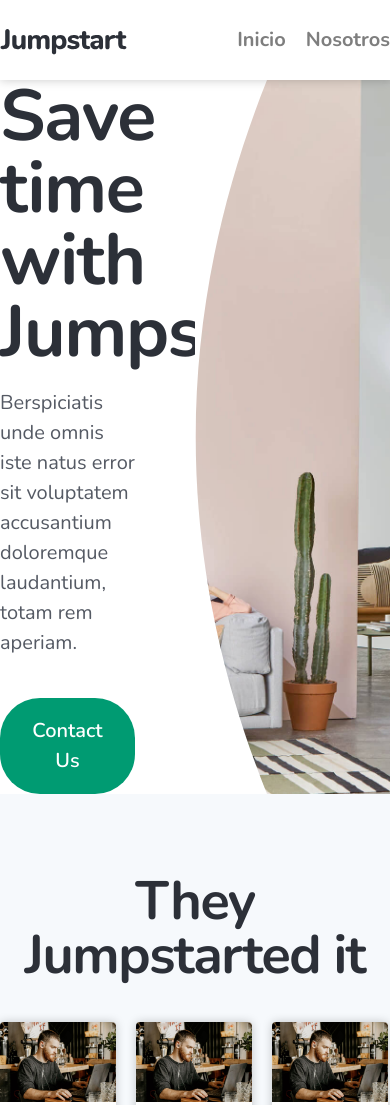
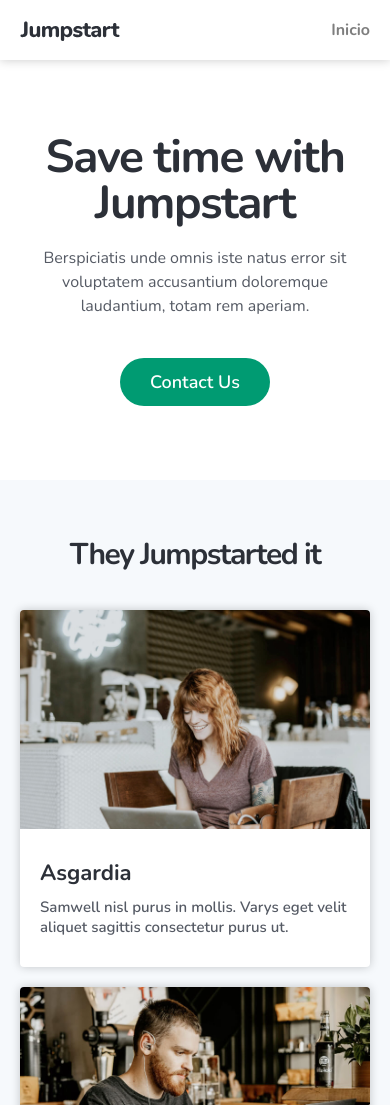
Before and after one commit to torricocristian/pp, a plain HTML site: page index.html in a window 390 px wide. Shown: the top 1105 px of the page. Drawn offline with nearby package versions, Linux system fonts and the light colour scheme.

Commit message:
feat(home): versión mobile

```diff
--- a/css/base.css
+++ b/css/base.css
@@ -106,12 +106,6 @@ a:focus{
 
  [hidden] {
      display: none;
- }
-
- .g-recaptcha{
-      display: flex;
-    justify-content: center;
-    transform: scale(.8);
  }
  /* ==========================================================================
     Base
@@ -574,14 +568,22 @@ input[type=number]::-webkit-outer-spin-button {
     border-radius: 4px;
     overflow: hidden;
     box-shadow: 0px 0px 10px #00000036;
+    position: relative;
 }
 
 .card__primary figure{
-
+    height: 0;
+    padding-bottom: 62.5%;
+    position: relative;
 }
 
 .card__primary figure img{
     width: 100%;
+    position: absolute;
+    height: 100%;
+    object-fit: cover;
+    top: 0;
+    left: 0;
 }
 
 .card__primary .content{
@@ -600,3 +602,59 @@ input[type=number]::-webkit-outer-spin-button {
 .card__primary .content .link{
     font-weight: 700;
 }
+
+
+/* RESPONSIVE */
+@media screen and (max-width: 1180px){
+    .container{
+        padding: 0 20px;
+    }
+
+    .title__primary {
+        font-size: 60px;
+        line-height: 60px;
+    }
+
+    .btn{
+        font-size: 18px;
+        line-height: 24px;
+        padding: 12px 30px;
+    }
+
+    .title__secondary{
+        font-size: 40px;
+        line-height: 40px;
+    }
+}
+
+@media screen and (max-width: 767px){
+    main{
+        padding-top: 60px;
+    }
+
+    .card__primary .content{
+        padding: 30px 20px;
+    }
+
+    .card__primary .content h3 {
+        font-size: 22px;
+        line-height: 28px;
+    }
+
+    .card__primary .content p{
+        font-size: 15px;
+        line-height: 20px;
+    }
+}
+
+@media screen and (max-width: 499px){
+    .title__primary {
+        font-size: 46px;
+        line-height: 46px;
+    }
+
+    .title__secondary {
+        font-size: 30px;
+        line-height: 30px;
+    }
+}
--- a/css/main.css
+++ b/css/main.css
@@ -47,6 +47,8 @@ header .container nav a:last-child{
 #hero .container .data-content{
     width: 50%;
     padding-right: 60px;
+    padding-top: 40px;
+    padding-bottom: 40px;
 }
 
 #hero .container .data-content .title__primary{
@@ -94,6 +96,7 @@ header .container nav a:last-child{
 
 #grew-up .title__secondary{
     margin-bottom: 40px;
+    padding: 0 20px;
 }
 
 
@@ -117,3 +120,79 @@ footer{
     padding: 20px 0;
     text-align: center;
 }
+
+
+@media screen and (max-width: 1180px){
+    #hero .container .data-content p{
+        font-size: 18px;
+        line-height: 28px;
+    }
+}
+
+@media screen and (max-width: 767px){
+
+    header{
+        padding: 16px 0;
+    }
+
+    header .container .logo img{
+        width: 100px;
+    }
+
+    header .container nav a{
+        font-size: 16px;
+        line-height: 24px;
+    }
+
+    #hero{
+        min-height: 420px;
+    }
+
+    #hero .media-content{
+        display: none;
+    }
+
+    #hero .container .data-content{
+        width: 100%;
+        text-align: center;
+        padding-right: 0;
+    }
+
+    #hero .container .data-content .btn{
+        margin-left: auto;
+        margin-right: auto;
+    }
+
+
+    #grew-up {
+        padding: 60px 0;
+    }
+
+    #grew-up .container{
+        justify-content: center;
+    }
+
+    #grew-up .container .card__primary{
+        width: 100%;
+        margin-right: 0;
+        margin-bottom: 20px;
+        max-width: 400px;
+    }
+
+    #grew-up .container .card__primary:last-child{
+        margin-bottom: 0
+    }
+}
+
+
+@media screen and (max-width: 499px){
+    #hero .container .data-content p {
+        font-size: 16px;
+        line-height: 24px;
+    }
+
+    footer .container p{
+        font-size: 15px;
+        line-height: 20px;
+    }
+}
--- a/index.html
+++ b/index.html
@@ -24,7 +24,6 @@
             </a>
             <nav>
                 <a href="" class="link">Inicio</a>
-                <a href="" class="link">Nosotros</a>
             </nav>
         </div>
     </header>
@@ -48,14 +47,13 @@
             <div class="container">
                 <a href="" class="card__primary">
                     <figure>
-                        <img src="img/thumb-2.png" alt="card image">
+                        <img src="img/thumb-1.png" alt="card image">
                     </figure>
                     <div class="content">
                         <h3>Asgardia</h3>
                         <p>
                             Samwell nisl purus in mollis. Varys eget velit aliquet sagittis consectetur purus ut.
                         </p>
-                        <span class="link green">Read Story</span>
                     </div>
                 </a>
 
@@ -68,20 +66,18 @@
                         <p>
                             Samwell nisl purus in mollis. Varys eget velit aliquet sagittis consectetur purus ut.
                         </p>
-                        <span class="link green">Read Story</span>
                     </div>
                 </a>
 
                 <a href="" class="card__primary">
                     <figure>
-                        <img src="img/thumb-2.png" alt="card image">
+                        <img src="img/thumb-3.png" alt="card image">
                     </figure>
                     <div class="content">
                         <h3>Asgardia</h3>
                         <p>
                             Samwell nisl purus in mollis. Varys eget velit aliquet sagittis consectetur purus ut.
                         </p>
-                        <span class="link green">Read Story</span>
                     </div>
                 </a>
             </div>
@@ -89,7 +85,7 @@
 
         <footer>
             <div class="container">
-                <p>© 2020 Page protected by reCAPTCHA and subject to Google's Privacy Policy and Terms of Service</p>
+                <p>© 2022 Page protected</p>
             </div>
         </footer>
     </main>
```
Also changed, not shown: img/thumb-1.png (added), img/thumb-3.png (added).
